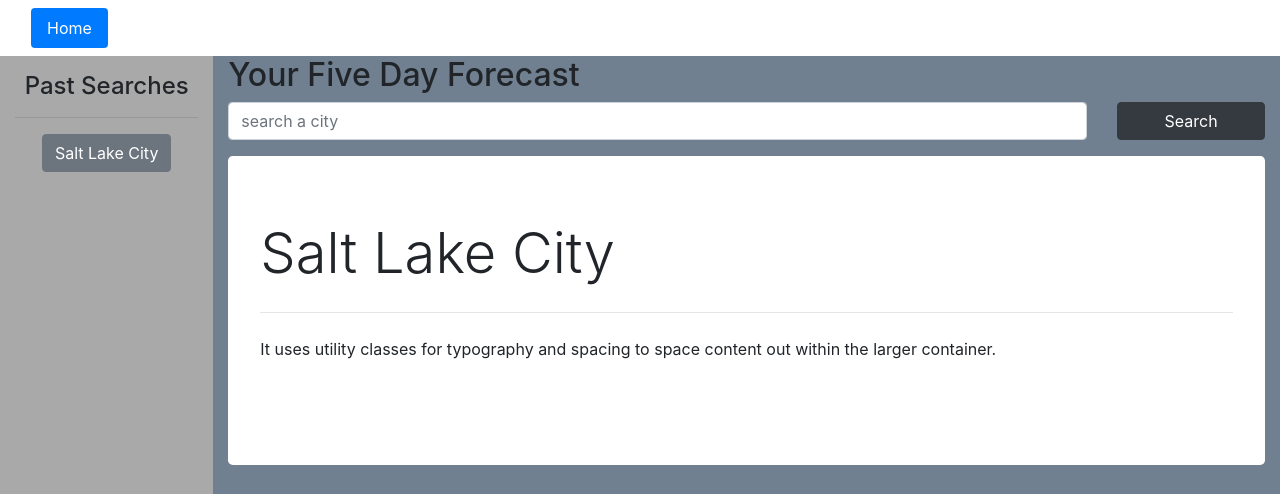
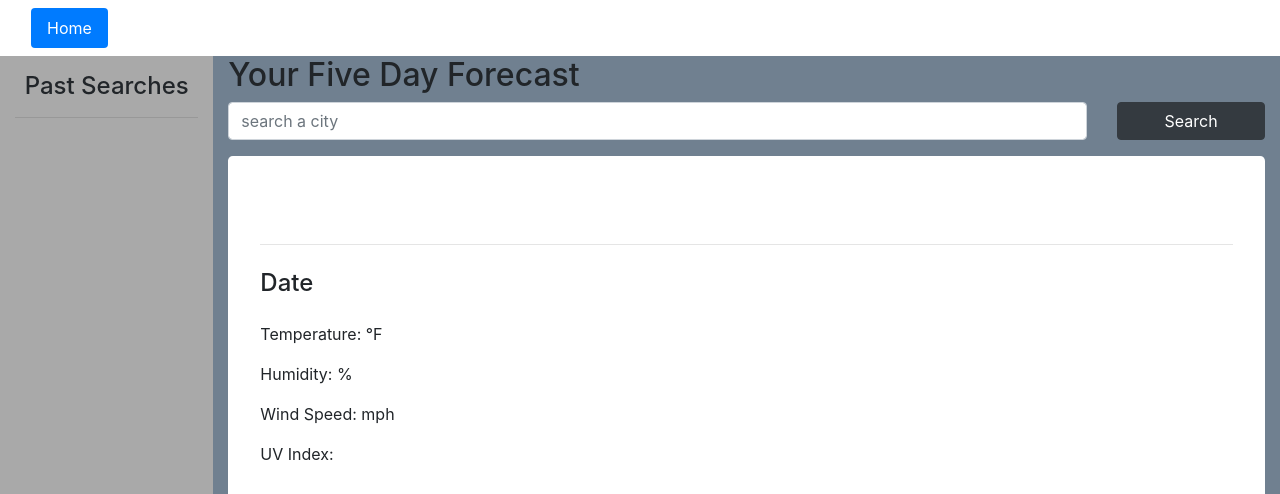
Before and after one commit to meta-byte/weather_dashboard, a plain HTML site: page index.html in a window 1280 px wide. Shown: the top 494 px of the page. Drawn offline with nearby package versions, Linux system fonts and the light colour scheme.

Commit message:
removed or commented out placeholder titles and buttons

```diff
--- a/index.html
+++ b/index.html
@@ -42,7 +42,7 @@
                     <hr>
                 </div>
                 <div id="pastsearches">
-                    <button class="btn btn-secondary pastSearchButton">Salt Lake City</button>
+                    <!-- <button class="btn btn-secondary pastSearchButton">Salt Lake City</button> -->
                 </div>
             </div>
 
@@ -59,7 +59,7 @@
                     </div>
 
                     <div class="col-2 text-center">
-                        <button class="btn btn-dark" id="searchBtn">Search</button>
+                        <button class="btn btn-dark" id="searchBtn" type="submit">Search</button>
 
                     </div>
                 </div>
@@ -67,11 +67,15 @@
                 <div class="row">
                     <div class="col-12">
                         <div class="jumbotron">
-                            <h1 class="display-4" id="cityname">Salt Lake City</h1>
+                            <h1 class="display-4" id="cityname"></h1>
 
                             <hr class="my-4">
-                            <p>It uses utility classes for typography and spacing to space content out within the larger
-                                container.</p>
+                            <h4 id="currentdate">Date</h4>
+                            <br>
+                            <p>Temperature: <span id="currentTemp"></span>°F</p>
+                            <p>Humidity: <span id="currentHumidity"></span>%</p>
+                            <p>Wind Speed: <span id="currentWind"></span>mph</p>
+                            <p>UV Index: <span id="currentUV"></span></p>
                             <br>
                         </div>
 
```
